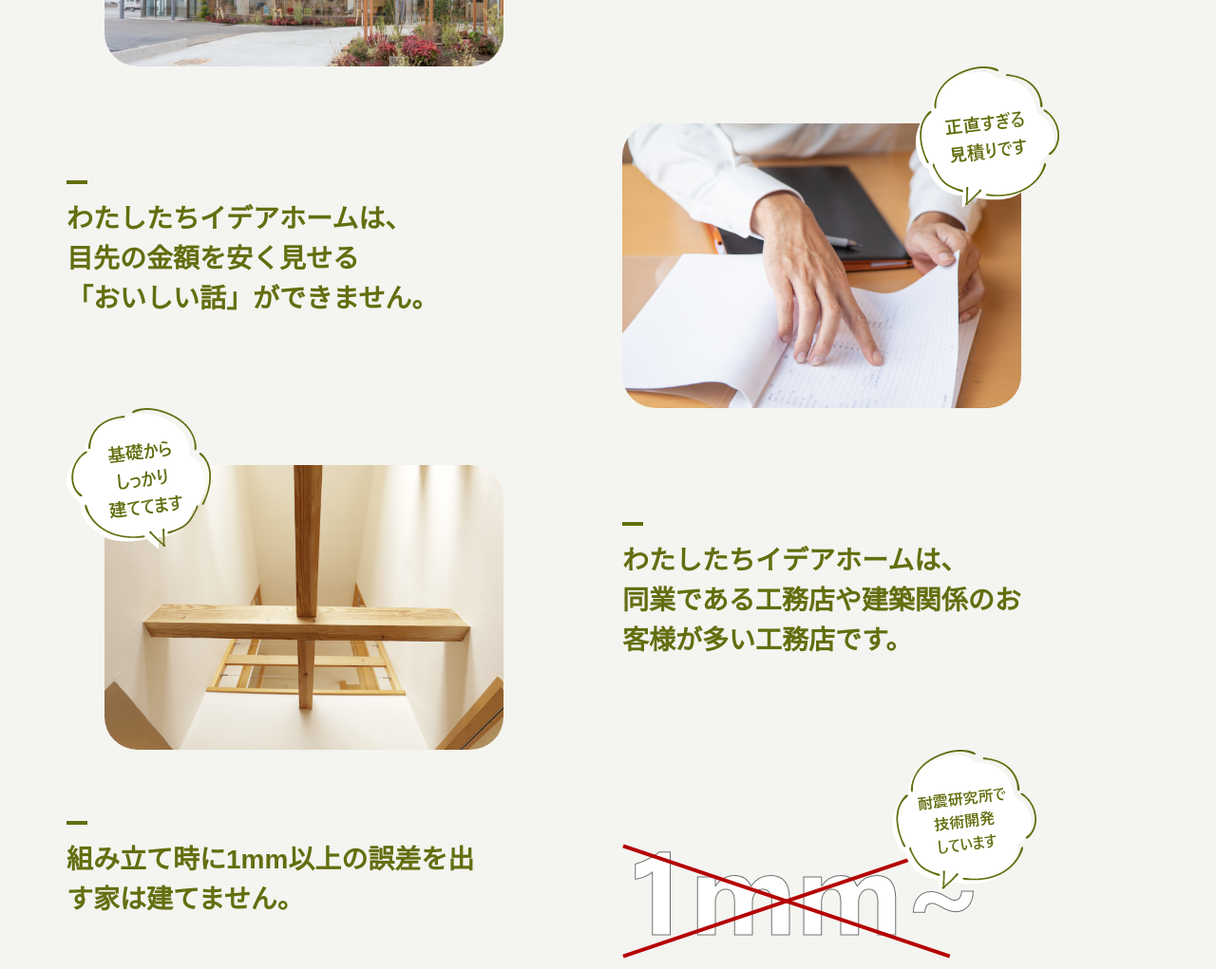
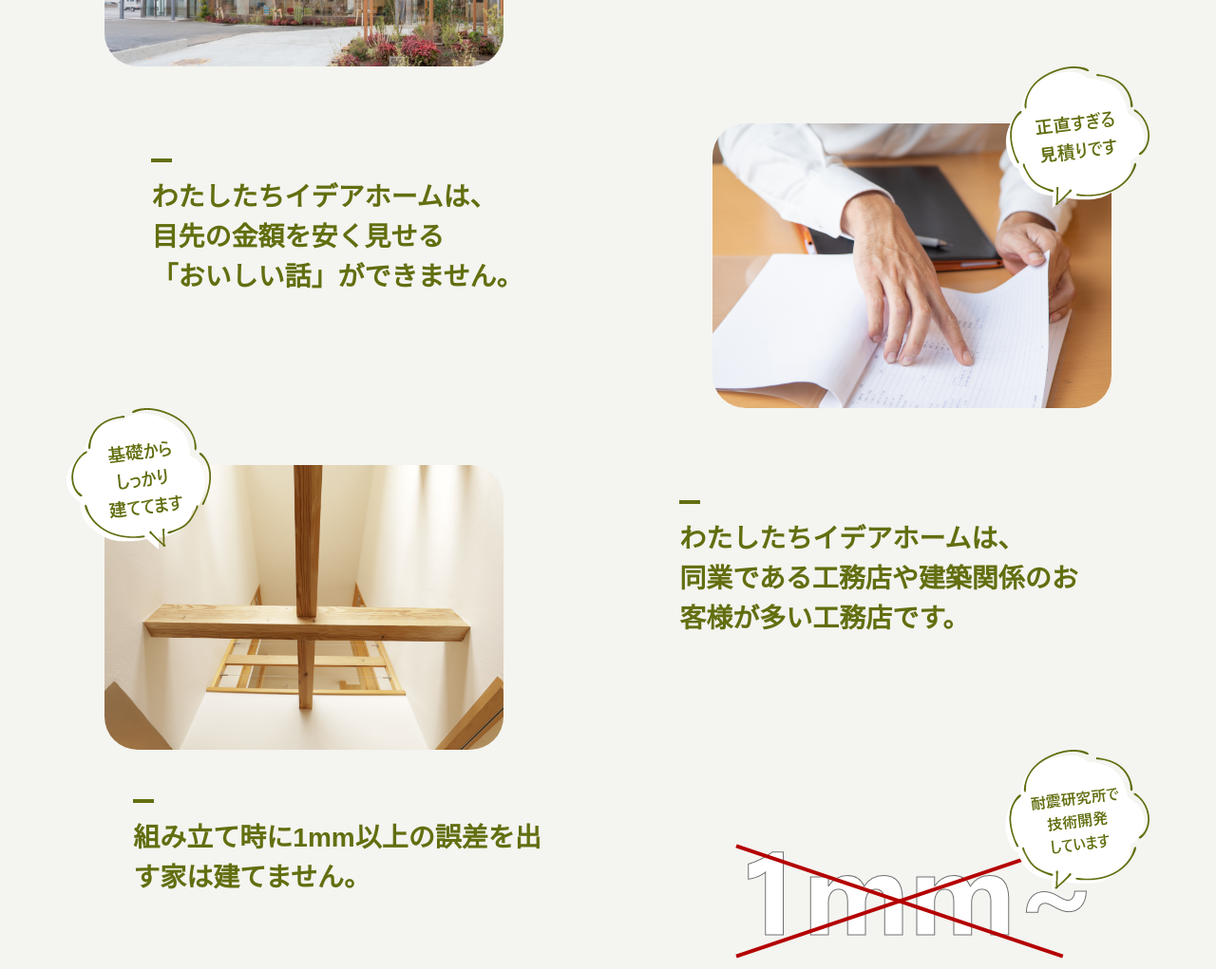
Before and after one commit to vunguyenhoainam/ideahome, a plain HTML site: page index.html in a window 1280 px wide. Shown: the part 1983-3004 px from the top of the page at 95% size. Drawn offline with Linux system fonts and the light colour scheme.

Commit message:
fix standard

```diff
--- a/assets/scss/_home.scss
+++ b/assets/scss/_home.scss
@@ -256,7 +256,8 @@
     .container {
       .standard-item {
         @include mq_min_768 {
-          @include flexbox(flex, space-between, center, nowrap);
+          // @include flexbox(flex, space-between, center, nowrap);
+          @include flexbox(flex, flex-start, center, nowrap);
         }
         &:nth-child(odd) {
           .standard-img {
@@ -272,6 +273,9 @@
           }
           .standard-img {
             margin: 3rem auto 0 1rem;
+            img {
+              margin-left: auto;
+            }
             @include mq_min_768 {
               margin: 0;
             }
@@ -282,14 +286,16 @@
           .standard-img {
             width: 90%;
             @include mq_min_768 {
-              width: calc((100% / 2) - 1.5rem);
+              // width: calc((100% / 2) - 1.5rem);
+              width: calc((100% / 2));
             }
           }
         }
         .standard-img {
           width: 80%;
           @include mq_min_768 {
-            width: calc((100% / 2) - 1.5rem);
+            // width: calc((100% / 2) - 1.5rem);
+            width: calc((100% / 2));
             margin: 3rem 0 0 0;
           }
         }
@@ -308,7 +314,10 @@
             background-color: #636e10;
           }
           @include mq_min_768 {
-            width: calc((100% / 2) - 1.5rem);
+            width: fit-content;
+            margin: 0 auto;
+            // width: calc((100% / 2) - 1.5rem);
+            // width: calc((100% / 2));
           }
           @include mq_min_1024 {
             font-size: 2.8rem;
```
Also changed, not shown: assets/css/style.css.
